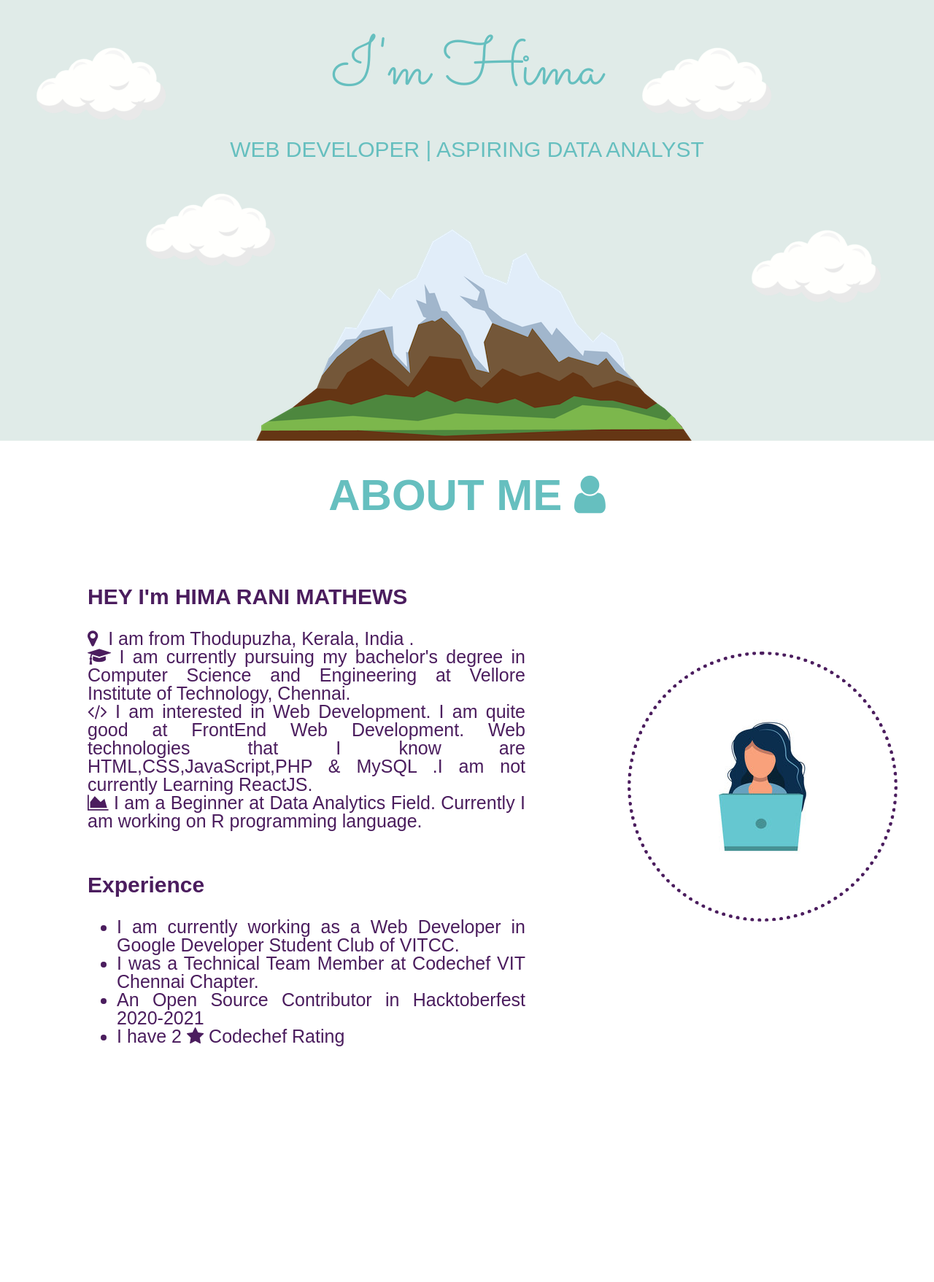
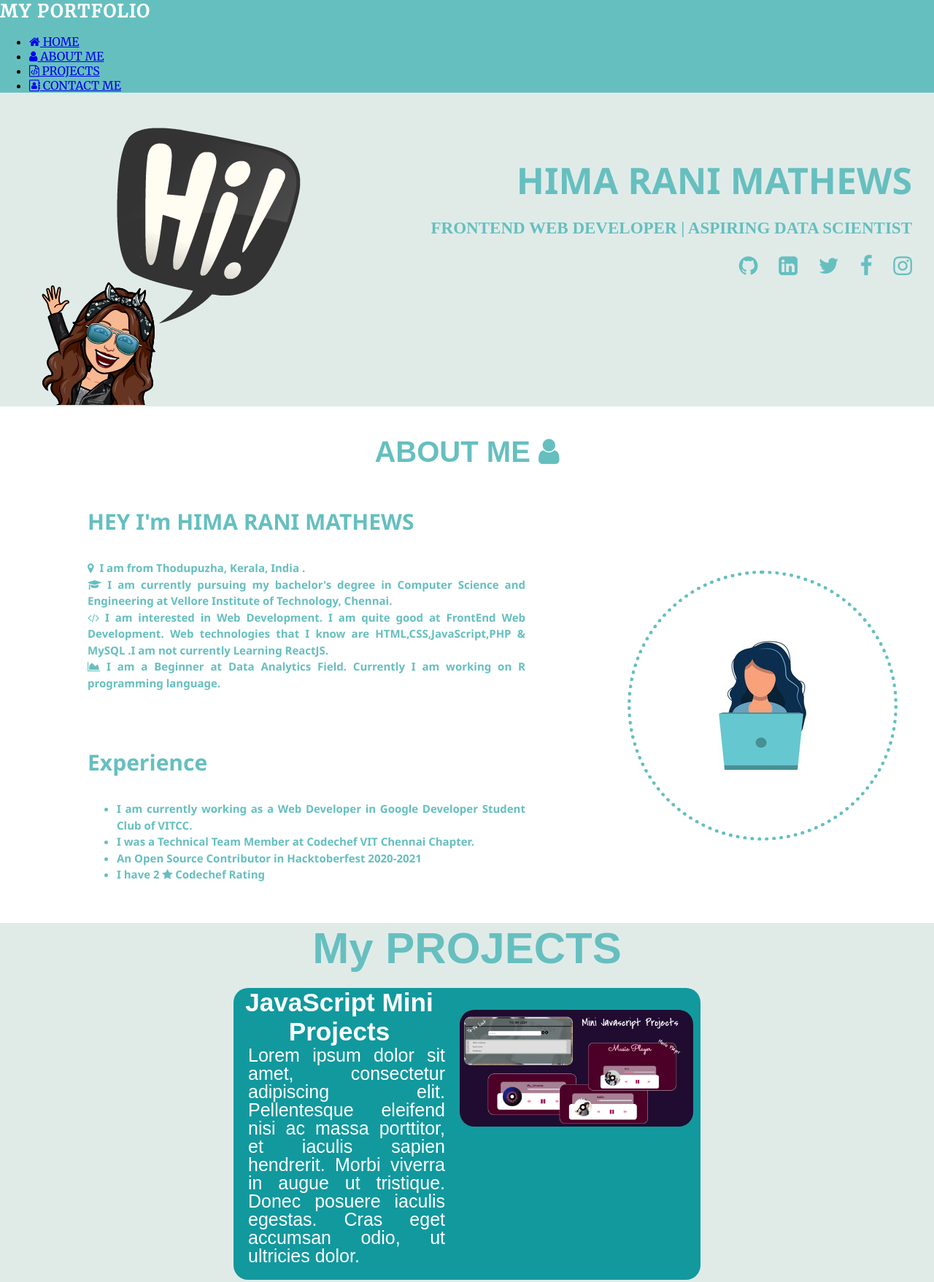
Before and after one commit to HimaRaniMathews/CV, a plain HTML site: page index.html in a window 1280 px wide. Shown: the top 1757 px of the page at 73% size. Before the commit the page ends 1488 px from the top, so only its background shows below. Drawn offline with Linux system fonts and the light colour scheme; a web font is replaced by a local one.

Commit message:
Added Files

```diff
--- a/css/styles.css
+++ b/css/styles.css
@@ -3,106 +3,193 @@ body {
   margin: 0;
   font-family: 'Merriweather', serif;
 }
+
+/*------------------------SECTION 1---------------------------------*/
+.container-1 {
+  background-color: #66BFBF;
+}
+
+.container-1 p {
+  margin: 0;
+}
+
+.menu {
+  margin-bottom: 0;
+}
+
+.logo {
+  color: #fff;
+  font-size: 24px;
+  text-transform: uppercase;
+  text-decoration: none;
+  font-weight: 700;
+  letter-spacing: 2px;
+}
+
+
+
 /*------------------------SECTION 2---------------------------------*/
 .container-2 {
   background-color: #E0EBE8;
   text-align: center;
   color: #66BFBF;
-  margin-bottom: 0;
+  margin-bottom: 40px;
   padding-top: 30px;
+  height: 400px;
 }
 
-.container-2 h1 {
-  margin-top: 0;
-  margin-bottom: 0;
-  font-family: 'Sacramento', cursive;
-  font-size: 5.6875rem;
-  font-weight: normal;
+.c22 {
+  display: inline-block;
+  float: right;
+  padding-top: 20px;
+  padding-right: 30px;
+  margin-top: 30px;
 }
 
-.container-2 h2 {
-  font-family: 'Dongle', sans-serif;
-  font-size: 30px;
-  font-weight: normal;
+.c22 h2 {
+  font-family: "Segoe UI", Arial, sans-serif;
+  text-align: right;
+  font-size: 50px;
+  font-weight: 700;
+  line-height: 1.2em;
+  margin: 10px auto;
 }
 
-.bottom-cloud {
-  position: absolute;
-  left: 200px;
-  top: 250px;
+.c22 h3 {
+  font-family: 'Sanchez';
+  font-size: 23px;
+  color: #66BFBF;
+  text-align: right;
 }
 
-.top-cloud {
-  position: absolute;
-  right: 200px;
-  top: 50px;
+.c21 img {
+  float: left;
+  margin-left: 30px;
 }
 
-.b2-cloud {
-  position: absolute;
-  left: 50px;
-  top: 50px;
+.faa {
+  color: #66BFBF;
 }
 
-.b3-cloud {
-  position: absolute;
-  right: 50px;
-  top: 300px;
-}
-
-.mountain{
-  display: block;
-padding: 0px 350px;
-}
 /*------------------------SECTION 3---------------------------------*/
 .container-3 {
   margin: 0;
   width: 100%;
   background-color: white;
-    font-family: 'Dongle', sans-serif;
+  font-family: "Segoe UI", Arial, sans-serif;
   font-size: 30px;
+}
 
-}
-.heading-3{
+.heading-3 {
   text-align: center;
   color: #66BFBF;
+  font-family: 'Dongle', sans-serif;
+  font-size: 20px;
 }
 
-.c3-p{
+.heading-3 h1 {
+  margin: 0;
+  margin-top: 20px;
+}
+
+.c3-p {
   font-size: 30px;
 }
+
 .content {
   display: flex;
   justify-content: space-between;
-    color: #4b1d5e;
-    font-size: 25px;
-    line-height: 1.0;
+  color: #66BFBF;
+  font-size: 15px;
+  line-height: 1.5;
+  text-align: justify;
+  font-weight: bold;
 }
-.w31{
+
+.w31 {
   width: 60%;
 }
-.w32{
+
+.w32 {
   width: 40%;
 }
-.content-box{
-  padding:10px 70px 20px 80px;
+
+.content-box {
+  padding: 10px 70px 20px 80px;
   margin: 10px 40px;
 }
 
-img {
-    max-width: 100%;
-}
 .imgIM {
   float: right;
   border-radius: 50%;
-
-    border: 5px solid #4b1d5e;
+  border: 5px solid #66BFBF;
   border-style: dotted;
   height: auto;
 }
-.imgdiv{
+
+.imgdiv {
   padding: 40px 50px 20px 0px;
-  margin : 100px auto 20px auto ;
+  margin: 100px auto 20px auto;
 }
 
 /*------------------------SECTION 4---------------------------------*/
+.container-4 {
+  margin: 0;
+  width: 100%;
+  background-color: #E0EBE8;
+  color: #66BFBF;
+  font-family: 'Dongle', sans-serif;
+  font-size: 30px;
+  padding-bottom: 20px;
+}
+
+.container-4 h1 {
+  text-align: center;
+  color: #66BFBF;
+  margin: 10px auto auto auto;
+  padding: 20px auto;
+}
+
+.imgc41 {
+  margin-top: 30px;
+  width: 50%;
+  float: left;
+  margin-right: 20px;
+  margin-left: 10px;
+  margin-bottom: 30px;
+  border-radius: 20px;
+}
+
+.imgc42 {
+  margin-top: 30px;
+  width: 50%;
+  float: right;
+  margin-left: 20px;
+  margin-right: 10px;
+  margin-bottom: 30px;
+  border-radius: 20px;
+}
+
+.c4 {
+  background-color: #11999E;
+  width: 50%;
+  margin: 20px auto;
+  color: white;
+  border-radius: 20px;
+}
+
+.c4 h3 {
+  text-align: center;
+  margin: 0;
+}
+
+.c4 p {
+  margin: 0 20px auto 20px;
+  font-size: 25px;
+  line-height: 1.0;
+  font-family: 'Dongle', sans-serif;
+  display: flex;
+  justify-content: space-between;
+  text-align: justify;
+  padding-bottom: 20px;
+}
--- a/index.html
+++ b/index.html
@@ -13,17 +13,35 @@
 </head>
 
 <body>
+
+  <div class="container-1" id="home">
+    <a href="#" class="logo">My Portfolio</a>
+    <div class="toggle" onclick="toggleMenu();"></div>
+    <ul class="menu">
+      <li><a href="#home" onclick="toggleMenu();"><i class="fa fa-home"></i>&nbsp;HOME</a></li>
+      <li><a href="#about" onclick="toggleMenu();"><i class="fa fa-user" aria-hidden="true"></i>&nbsp;ABOUT ME</a></li>
+      <!--<li><a href="#study" onclick="toggleMenu();"><i class="fa fa-wrench" aria-hidden="true"></i>&nbsp;SKILLS</a></li>-->
+      <li><a href="#projects" onclick="toggleMenu();"><i class="fa fa-file-code-o" aria-hidden="true"></i>&nbsp;PROJECTS</a></li>
+      <li><a href="#contact" onclick="toggleMenu();"><i class="fa fa-address-book-o" aria-hidden="true"></i>&nbsp;CONTACT ME</a></li>
+    </ul>
+  </div>
   <div class="container-2">
-    <img class="top-cloud" src="img/cloud.png" alt="Cloud">
-    <img class="b3-cloud" src="img/cloud.png" alt="Cloud">
-    <h1>I'm Hima </h1>
-    <h2>WEB DEVELOPER | ASPIRING DATA ANALYST</h2>
-    <img class="bottom-cloud" src="img/cloud.png" alt="Cloud">
-    <img class="b2-cloud" src="img/cloud.png" alt="Cloud">
-    <img src="img/mountain.png" alt="Mountain" class="mountain">
+    <div class="c21">
+      <img src="./img/ico.png" alt="icon">
+    </div>
+    <div class="c22">
+      <h2>HIMA RANI MATHEWS</h2>
+      <h3>FRONTEND WEB DEVELOPER | ASPIRING DATA SCIENTIST</h3>
+      <h3><a href="https://github.com/HimaRaniMathews"><i class="fa fa-github faa" style="font-size:30px"></i></a>&nbsp;&nbsp;&nbsp;&nbsp;
+        <a href="https://www.linkedin.com/in/hima-rani-mathews/"><i class="fa fa-linkedin-square  faa" style="font-size:30px"></i></a>&nbsp;&nbsp;&nbsp;&nbsp;
+        <a href="https://twitter.com/hima_mathews"><i class="fa fa-twitter  faa" style="font-size:30px"></i></a>&nbsp;&nbsp;&nbsp;&nbsp;
+        <a href="https://www.facebook.com/himaranimathews/"><i class="fa fa-facebook  faa" style="font-size:30px"></i></a>&nbsp;&nbsp;&nbsp;&nbsp;
+        <a href="https://www.instagram.com/himaranimathews/"><i class="fa fa-instagram  faa" style="font-size:30px"></i></a>
+      </h3>
+    </div>
   </div>
 
-  <div class="container-3">
+  <div class="container-3" id="about">
     <div class="heading-3">
       <h1>ABOUT ME&nbsp;<i class="fa fa-user" aria-hidden="true"></i></h1>
     </div>
@@ -49,15 +67,46 @@
     </div>
   </div>
 
-  <div class="container-4">
-    <div class="c3 r1">
+  <div class="container-4" id="projects">
+    <h1>My PROJECTS</h1>
 
+    <div class="c4 r1">
+      <img class="imgc42" src="./img/JavaScript Mini Projects.png" alt="PetsWorld">
+      <h3>JavaScript Mini Projects</h3>
+      <p>Lorem ipsum dolor sit amet, consectetur adipiscing elit. Pellentesque eleifend nisi ac massa porttitor, et iaculis sapien hendrerit. Morbi viverra in augue ut tristique. Donec posuere iaculis egestas. Cras eget accumsan odio, ut ultricies
+        dolor. </p>
     </div>
-    <div class="c3 r2">
 
+    <div class="c4 r1">
+      <img class="imgc41" src="./img/PetsWorld.png" alt="PetsWorld">
+      <h3>PETSWORLD</h3>
+      <p>Lorem ipsum dolor sit amet, consectetur adipiscing elit. Pellentesque eleifend nisi ac massa porttitor, et iaculis sapien hendrerit. Morbi viverra in augue ut tristique. Donec posuere iaculis egestas. Cras eget accumsan odio, ut ultricies
+        dolor. </p>
+    </div>
+
+    <div class="c4 r3">
+      <img class="imgc42" src="./img/ReactJS Mini Projects.png" alt="PetsWorld">
+      <h3>ReactJS Mini Projects</h3>
+      <p>Lorem ipsum dolor sit amet, consectetur adipiscing elit. Pellentesque eleifend nisi ac massa porttitor, et iaculis sapien hendrerit. Morbi viverra in augue ut tristique. Donec posuere iaculis egestas. Cras eget accumsan odio, ut ultricies
+        dolor.</p>
+    </div>
+  </div>
+
+  <div class="container-5" id="contact">
+    <div class="heading-3">
+      <h1>ABOUT ME&nbsp;<i class="fa fa-user" aria-hidden="true"></i></h1>
     </div>
 
   </div>
+
+  <script type="text/javascript">
+    function toggleMenu() {
+      var menuToggle = document.querySelector('.toggle');
+      var menu = document.querySelector('.menu');
+      menuToggle.classList.toggle('active');
+      menu.classList.toggle('active');
+    }
+  </script>
 </body>
 
 </html>
```
Also changed, not shown: img/JavaScript Mini Projects.png (added), img/PetsWorld.png, img/ReactJS Mini Projects.png (added), img/giphy.gif (added), img/ico.png (added). Lines whose indentation alone changed are shown as unchanged.
